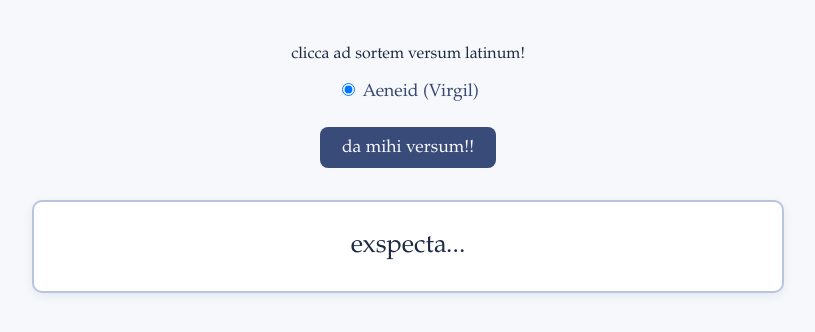
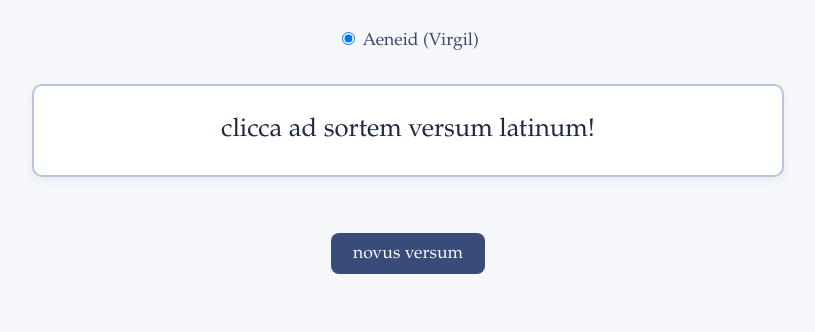
Before and after one commit to clatacodes/random-latin-line, a plain HTML site: page index.html in a window 1280 px wide. Shown: the part 158-490 px from the top of the page, without its empty margins (232-1047 px from the left). Drawn offline with Linux system fonts and the light colour scheme.

Commit message:
Update index.html

```diff
--- a/index.html
+++ b/index.html
@@ -10,16 +10,15 @@
 <body>
   <div class="container">
     <h1>Versus Latini</h1>
-    <p class="subtitle">clicca ad sortem versum latinum!</p>
+
 
     <div class="radio-group">
       <label><input type="radio" name="work" value="virgil.txt" checked> Aeneid (Virgil)</label>
       <!--<label><input type="radio" name="work" value="Ovid.txt"> Metamorphoses (Ovid)</label>
       <label><input type="radio" name="work" value="Cicero.txt"> De Amicitia (Cicero)</label>!-->
     </div>
-
-    <button id="new-line">da mihi versum!!</button>
-    <p id="latin-line">exspecta...</p>
+    <p id="latin-line">clicca ad sortem versum latinum!</p>
+    <button id="new-line">novus versum</button>
   </div>
 </body>
 </html>
```
